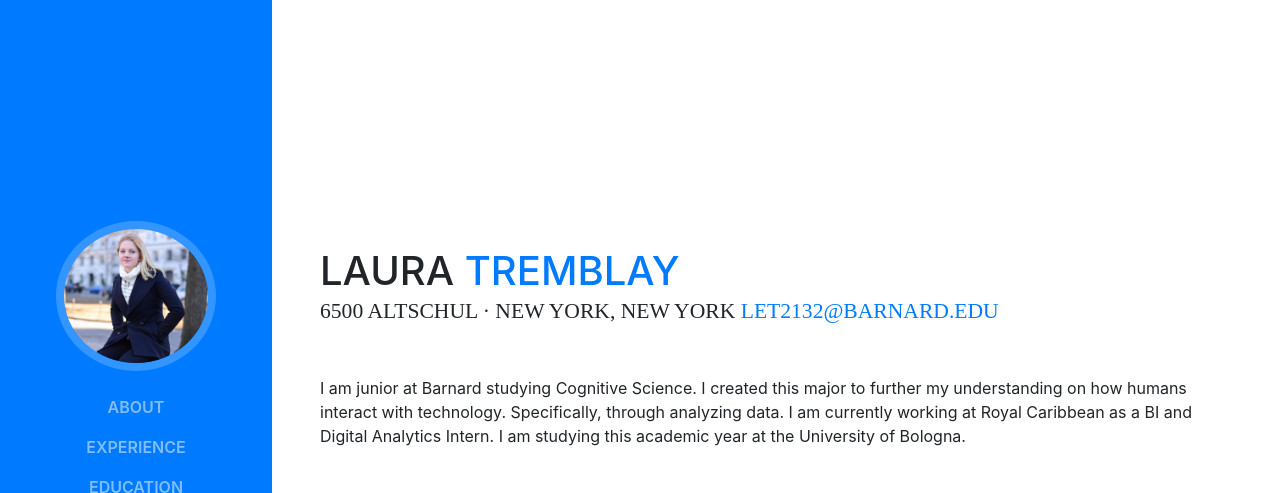
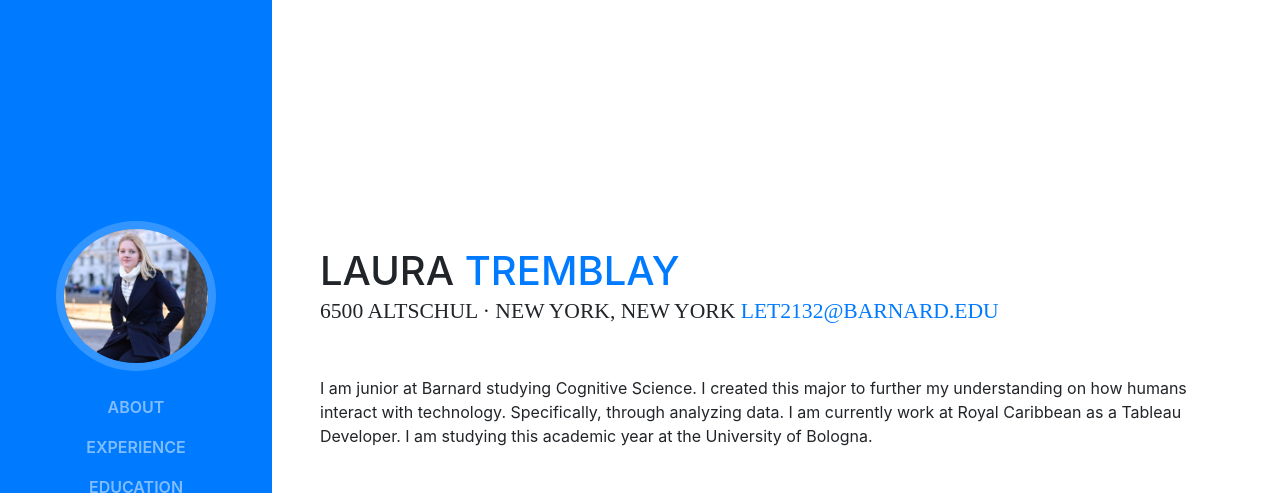
Before and after one commit to lauratremblay/lauratremblay.github.io, a website with bundled scripts: page index.html in a window 1280 px wide. Shown: the top 493 px of the page. Built offline with nearby package versions, Linux system fonts and the light colour scheme; a web font is replaced by a local one.

Commit message:
added position

```diff
--- a/index.html
+++ b/index.html
@@ -68,7 +68,7 @@
           <div class="subheading mb-5">6500 Altschul · New York, New York
             <a href="mailto:name@email.com">let2132@barnard.edu</a>
           </div>
-          <p class="mb-5"> I am junior at Barnard studying Cognitive Science. I created this major to further my understanding on how humans interact with technology. Specifically, through analyzing data. I am currently working at Royal Caribbean as a BI and Digital Analytics Intern. I am studying this academic year at the University of Bologna. </p>
+          <p class="mb-5"> I am junior at Barnard studying Cognitive Science. I created this major to further my understanding on how humans interact with technology. Specifically, through analyzing data. I am currently work at Royal Caribbean as a Tableau Developer. I am studying this academic year at the University of Bologna. </p>
           <ul class="list-inline list-social-icons mb-0">
             <li class="list-inline-item">
               <a href="https://www.facebook.com/laura.tremblay.98">
```
